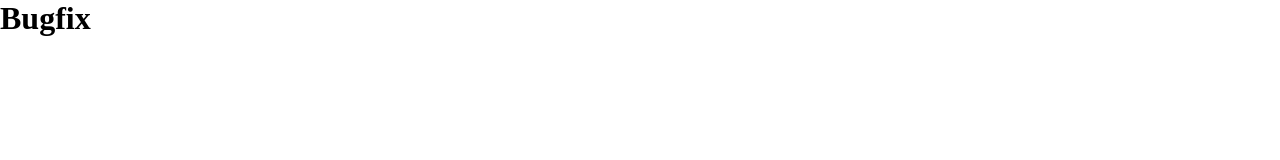
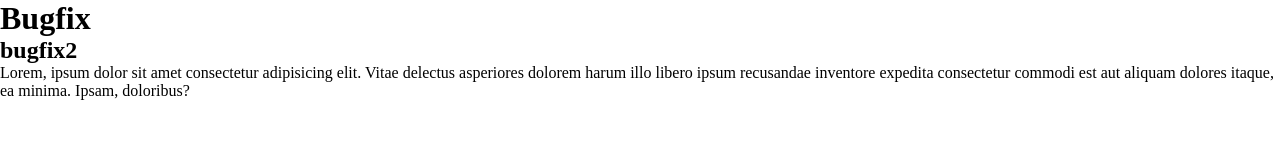
Before and after one commit to DianaLeo/myGitLearning, a plain HTML site: page index.html in a window 1280 px wide. Drawn offline with Linux system fonts and the light colour scheme.

Commit message:
feat1 h2 and p added

```diff
--- a/index.html
+++ b/index.html
@@ -8,5 +8,7 @@
 </head>
 <body>
     <h1>Bugfix</h1>
+    <h2>bugfix2</h2>
+    <p>Lorem, ipsum dolor sit amet consectetur adipisicing elit. Vitae delectus asperiores dolorem harum illo libero ipsum recusandae inventore expedita consectetur commodi est aut aliquam dolores itaque, ea minima. Ipsam, doloribus?</p>
 </body>
 </html>
```
